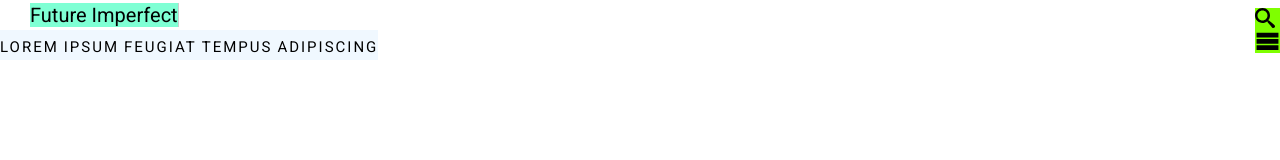
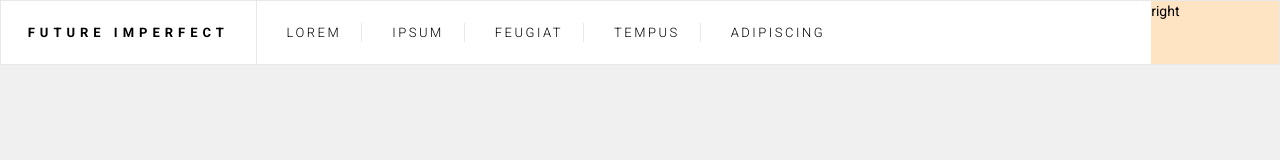
Before and after one commit to Tsukiyonocm/Future-Imperfect, a plain HTML site: page index.html in a window 1280 px wide. Drawn offline with Linux system fonts and the light colour scheme.

Commit message:
Reworked flexbox progress

```diff
--- a/css/styles.css
+++ b/css/styles.css
@@ -1,5 +1,10 @@
 /** Variables
  ---------------------------------------------------------*/
+:root {
+    --nav-border-light-grey: #E8E8E8;
+    --body-bg-grey: #F0F0F0;
+}
+
 
 /** Global Reset
  ---------------------------------------------------------*/
@@ -24,47 +29,75 @@ body {
     font-weight: 400;
     color: black;
     line-height: 1.5;
-    font-size: 2rem;
+    font-size: 1.4rem;
+    background-color: var(--body-bg-grey);
 }
 
 
 /** Navigation
  ---------------------------------------------------------*/
-.navbar {
-    background-color: aliceblue;
+.navigation {
+    height: 6.5rem;
+    border: 1px var(--nav-border-light-grey) solid;
+    display: flex;
+    justify-content: flex-start;
+    align-items: center;
+    background-color: white;
 }
 
- .navbar li {
-    display: inline-block;
-    font-size: 1.5rem;
+.logo-text {
+    border-right: 1px var(--nav-border-light-grey) solid;
+    font-size: 1.3rem;
+    font-weight: 700;
     text-transform: uppercase;
-    letter-spacing: .2rem;
+    letter-spacing: .5rem;
+    width: 20%;
+    text-align: center;
+
+    display: flex;
+    flex-direction: column;
+    justify-content: center;
+    flex: 0 1 auto;
+    align-self: stretch;
+}
+
+.left-nav {
+    width: 70%;
+    display: flex;
+    flex: 0 1 auto;
+    align-self: stretch;
 
 }
 
-.navigation {
+.user-nav {
+    padding: 1.5rem;
     display: flex;
-    justify-content: space-between;
+    justify-content: center;
     align-items: center;
 }
 
+.nav-item {
+    margin: 0 1.5rem;
+    font-size: 1.3rem;
+    font-weight: 300;
+    list-style: none;
+    text-align: center;
+    text-transform: uppercase;
+    letter-spacing: .25rem;
 
- .logo-text {
-    background-color: aquamarine;
-    margin-left: 3rem;
-    border-right: 1px solid #ccc;
+    display: flex;
+    justify-content: space-between;
+    flex-direction: column;
+}
+
+.nav-item:not(:last-child) {
+    padding-right: 2rem;
+    border-right: 1px var(--nav-border-light-grey) solid;
 }
 
 .right-nav {
-    background-color: chartreuse;
+    background-color: bisque;
+    width: 10%;
+    flex: 0 1 auto;
+    align-self: stretch;
 }
-
-.search-icon {
-    height: 2rem;
-    width: 2rem;
-}
-
-.side-nav-icon {
-    height: 2.5rem;
-    width: 2.5rem;
-}
--- a/index.html
+++ b/index.html
@@ -9,37 +9,32 @@
     <link rel="stylesheet" href="css/styles.css">
 
     <!-- Google Font - Roboto -->
-    <link href="https://fonts.googleapis.com/css?family=Roboto:400,700" rel="stylesheet">
+    <link href="https://fonts.googleapis.com/css?family=Roboto:300,400,700" rel="stylesheet">
 
 </head>
 <body>
     <header class="header">
         <nav class="navigation">
-            <div class="main-nav">
-                <div class"logo">
-                    <span class="logo-text">Future Imperfect</span>
-                </div>
-                <ul class="navbar">
-                    <li class="user-nav">Lorem</li>
-                    <li class="user-nav">Ipsum</li>
-                    <li class="user-nav">Feugiat</li>
-                    <li class="user-nav">Tempus</li>
-                    <li class="user-nav">Adipiscing</li>
+            <h3 class="logo-text">Future Imperfect</h3>
+            <div class="left-nav">
+                <ul class="user-nav">
+                    <li class="nav-item">Lorem</li>
+                    <li class="nav-item">Ipsum</li>
+                    <li class="nav-item">Feugiat</li>
+                    <li class="nav-item">Tempus</li>
+                    <li class="nav-item">Adipiscing</li>
                 </ul>
             </div>
-            <div class="right-nav">
-                <div class="search">
-                    <svg class="search-icon">
-                        <use xlink:href="img/sprites.svg#icon-search"></use>
-                    </svg>
-                </div>
-                <div class="side-navigation">
-                    <svg class="side-nav-icon">
-                        <use xlink:href="img/sprites.svg#icon-menu"></use>
-                    </svg>
-                </div>
-            </div>
+            <div class="right-nav">right</div>
         </nav>
     </header>
 </body>
 </html>
+
+
+<!-- <svg class="search-icon">
+    <use xlink:href="img/sprites.svg#icon-search"></use>
+</svg>
+<svg class="side-nav-icon">
+    <use xlink:href="img/sprites.svg#icon-menu"></use>
+</svg> -->
```
